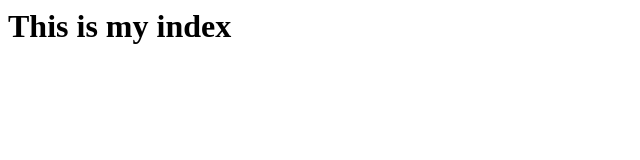
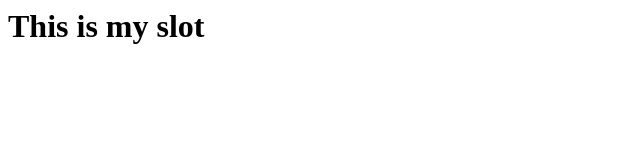
Before and after one commit to aamiranzar/myrepo-slot, a plain HTML site: page index.htm in a window 1280 px wide. Shown: the full height of the page, 0-640 px from the left. Drawn offline with Linux system fonts and the light colour scheme.

Commit message:
Update index.htm

```diff
--- a/index.htm
+++ b/index.htm
@@ -1 +1 @@
-<h1> This is my index </h1>
+<h1> This is my slot </h1>
```
